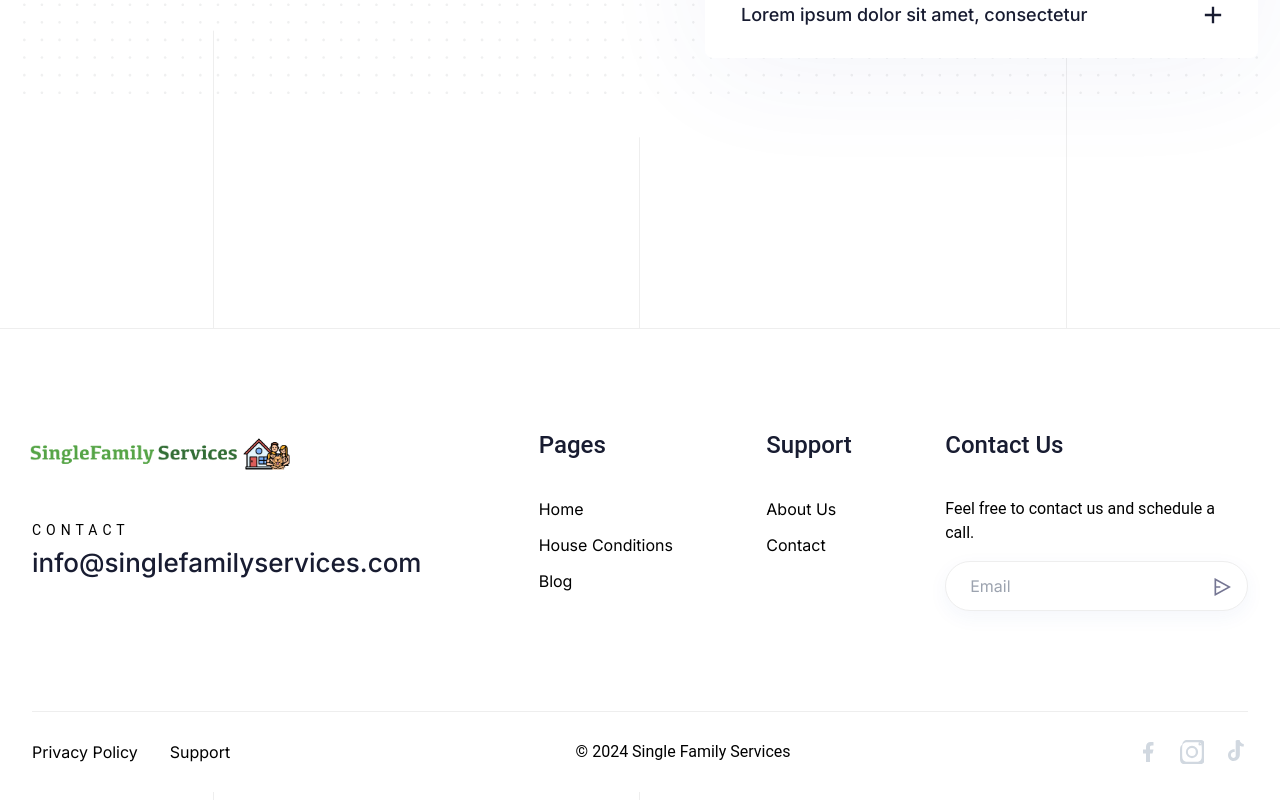
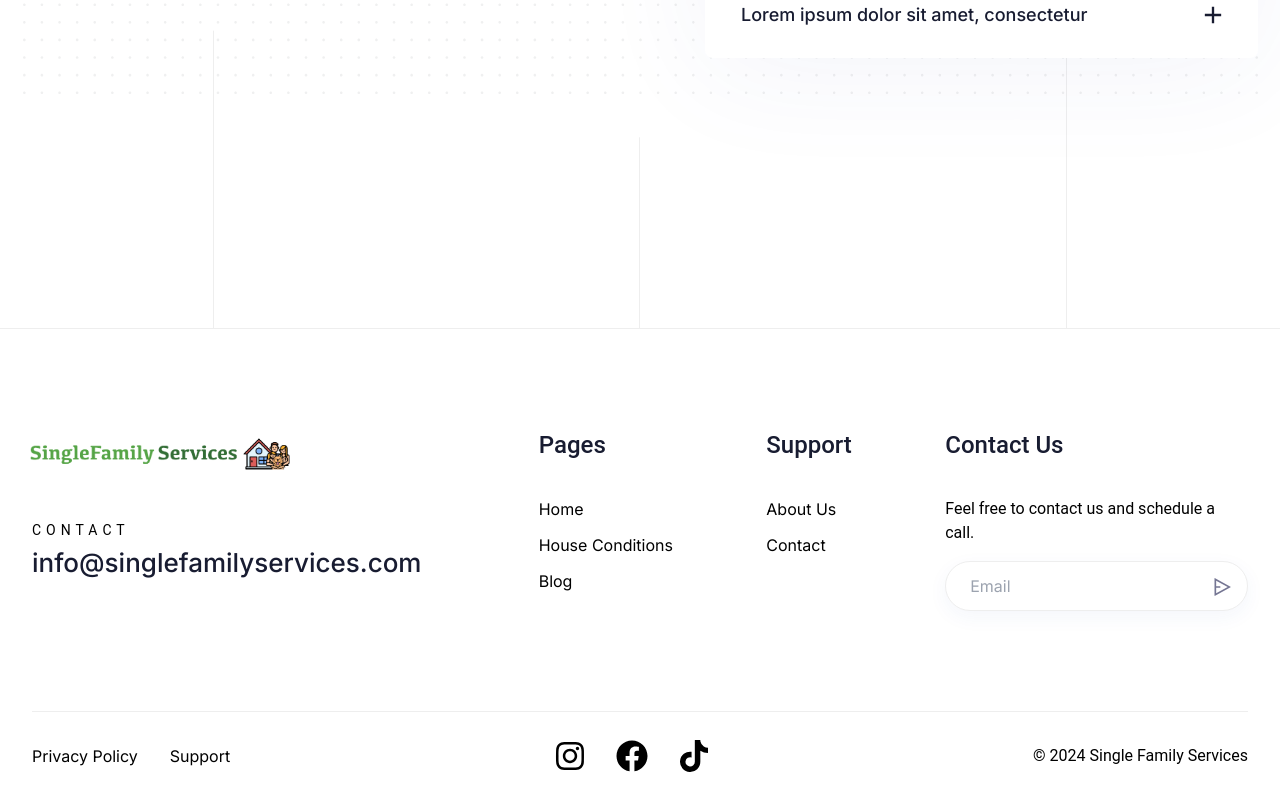
Before and after one commit to Arteaga0415/landing-2, a Next.js app: page /faq in a window 1280 px wide. Shown: the part 556-1356 px from the top of the page. Built offline with nearby package versions, Linux system fonts and the light colour scheme.

Commit message:
feat: footer updated

```diff
--- a/components/Footer/index.tsx
+++ b/components/Footer/index.tsx
@@ -1,6 +1,7 @@
 "use client";
 import { motion } from "framer-motion";
 import Image from "next/image";
+import SocialMedia from "../social-media";
 
 const Footer = () => {
   return (
@@ -284,9 +285,7 @@ const Footer = () => {
               viewport={{ once: true }}
               className="animate_top"
             >
-              <p>
-                &copy; {new Date().getFullYear()} Single Family Services
-              </p>
+              <SocialMedia />
             </motion.div>
 
             <motion.div
@@ -307,81 +306,11 @@ const Footer = () => {
               viewport={{ once: true }}
               className="animate_top"
             >
-              <ul className="flex items-center gap-5">
-                <li>
-                  <a href="https://www.facebook.com/people/Single-Family-Services/100087976694027/" aria-label="social icon">
-                    <svg
-                      className="fill-[#D1D8E0] transition-all duration-300 hover:fill-primary"
-                      width="24"
-                      height="24"
-                      viewBox="0 0 24 24"
-                      fill="none"
-                      xmlns="http://www.w3.org/2000/svg"
-                    >
-                      <g clipPath="url(#clip0_48_1499)">
-                        <path
-                          d="M14 13.5H16.5L17.5 9.5H14V7.5C14 6.47 14 5.5 16 5.5H17.5V2.14C17.174 2.097 15.943 2 14.643 2C11.928 2 10 3.657 10 6.7V9.5H7V13.5H10V22H14V13.5Z"
-                          fill=""
-                        />
-                      </g>
-                      <defs>
-                        <clipPath id="clip0_48_1499">
-                          <rect width="24" height="24" fill="white" />
-                        </clipPath>
-                      </defs>
-                    </svg>
-                  </a>
-                </li>
-                <li>
-                  <a href="https://www.instagram.com/singlefamilyservices/?igsh=ZG5tbjY4aHgyZ2wz" aria-label="social icon">
-                    <svg
-                      className="fill-[#D1D8E0] transition-all duration-300 hover:fill-primary"
-                      width="24"
-                      height="24"
-                      viewBox="0 0 24 24"
-                      fill="none"
-                      xmlns="http://www.w3.org/2000/svg"
-                    >
-                      <g clipPath="url(#clip0_48_1505)">
-                        <path
-                          d="M12 2.163c3.204 0 3.584.012 4.849.07 1.366.062 2.633.312 3.608 1.287.975.975 1.225 2.241 1.287 3.608.058 1.265.07 1.645.07 4.849s-.012 3.584-.07 4.849c-.062 1.366-.312 2.633-1.287 3.608-.975.975-2.241 1.225-3.608 1.287-1.265.058-1.645.07-4.849.07s-3.584-.012-4.849-.07c-1.366-.062-2.633-.312-3.608-1.287-.975-.975-1.225-2.241-1.287-3.608C2.175 15.584 2.163 15.204 2.163 12s.012-3.584.07-4.849C2.295 5.785 2.545 4.518 3.52 3.543 4.495 2.568 5.761 2.318 7.127 2.256c1.265-.058 1.645-.07 4.849-.07M12 0C8.741 0 8.332.015 7.053.072 5.775.129 4.574.36 3.558 1.376 2.543 2.391 2.312 3.592 2.255 4.871.015 5.745 0 8.241 0 12s.015 6.255.072 7.535c.057 1.28.288 2.481 1.303 3.496s2.216 1.246 3.496 1.303c1.28.057 2.781.072 7.535.072s6.255-.015 7.535-.072c1.28-.057 2.481-.288 3.496-1.303s1.246-2.216 1.303-3.496c.057-1.28.072-2.781.072-7.535s-.015-6.255-.072-7.535c-.057-1.28-.288-2.481-1.303-3.496S19.791.129 18.511.072C17.231.015 16.731 0 12 0zm0 5.838A6.162 6.162 0 0 0 5.838 12 6.162 6.162 0 0 0 12 18.162 6.162 6.162 0 0 0 18.162 12 6.162 6.162 0 0 0 12 5.838zm0 10.162A4.004 4.004 0 1 1 12 8a4.004 4.004 0 0 1 0 8zm6.406-11.845a1.44 1.44 0 1 1 2.88 0 1.44 1.44 0 0 1-2.88 0z"
-                          fill=""
-                        />
-                      </g>
-                      <defs>
-                        <clipPath id="clip0_48_1505">
-                          <rect width="24" height="24" fill="white" />
-                        </clipPath>
-                      </defs>
-                    </svg>
-                  </a>
-                </li>
-                <li>
-                  <a href="https://www.tiktok.com/@sfcoservices?_t=8keKDgICBwE&_r=1" aria-label="social icon">
-                    <svg
-                      className="fill-[#D1D8E0] transition-all duration-300 hover:fill-primary"
-                      width="24"
-                      height="24"
-                      viewBox="0 0 24 24"
-                      fill="none"
-                      xmlns="http://www.w3.org/2000/svg"
-                    >
-                      <g clipPath="url(#clip0_48_1505)">
-                        <path
-                          d="M12.934 0h2.746c.13 1.226.701 2.236 1.681 2.958.708.531 1.519.844 2.392.942v2.72a7.905 7.905 0 0 1-3.89-.98v8.93c0 3.376-2.651 6.501-6.432 6.431-3.023-.051-5.367-2.527-5.387-5.511 0-.135-.002-.271 0-.406.033-3.036 2.285-5.52 5.296-5.873a5.787 5.787 0 0 1 1.36.014v2.745c-.446-.097-.908-.094-1.36.012-1.52.34-2.473 1.527-2.463 3.106.007.963.506 1.917 1.348 2.465 1.499.925 3.476-.068 3.475-1.832V3.277c0-.438.012-.875-.014-1.311-.022-.412-.014-.824-.014-1.236z"
-                          fill=""
-                        />
-                      </g>
-                      <defs>
-                        <clipPath id="clip0_48_1505">
-                          <rect width="24" height="24" fill="white" />
-                        </clipPath>
-                      </defs>
-                    </svg>
-                  </a>
-                </li>
-              </ul>
+              <p>
+                &copy; {new Date().getFullYear()} Single Family Services
+              </p>
             </motion.div>
+
           </div>
           {/* <!-- Footer Bottom --> */}
         </div>
```
